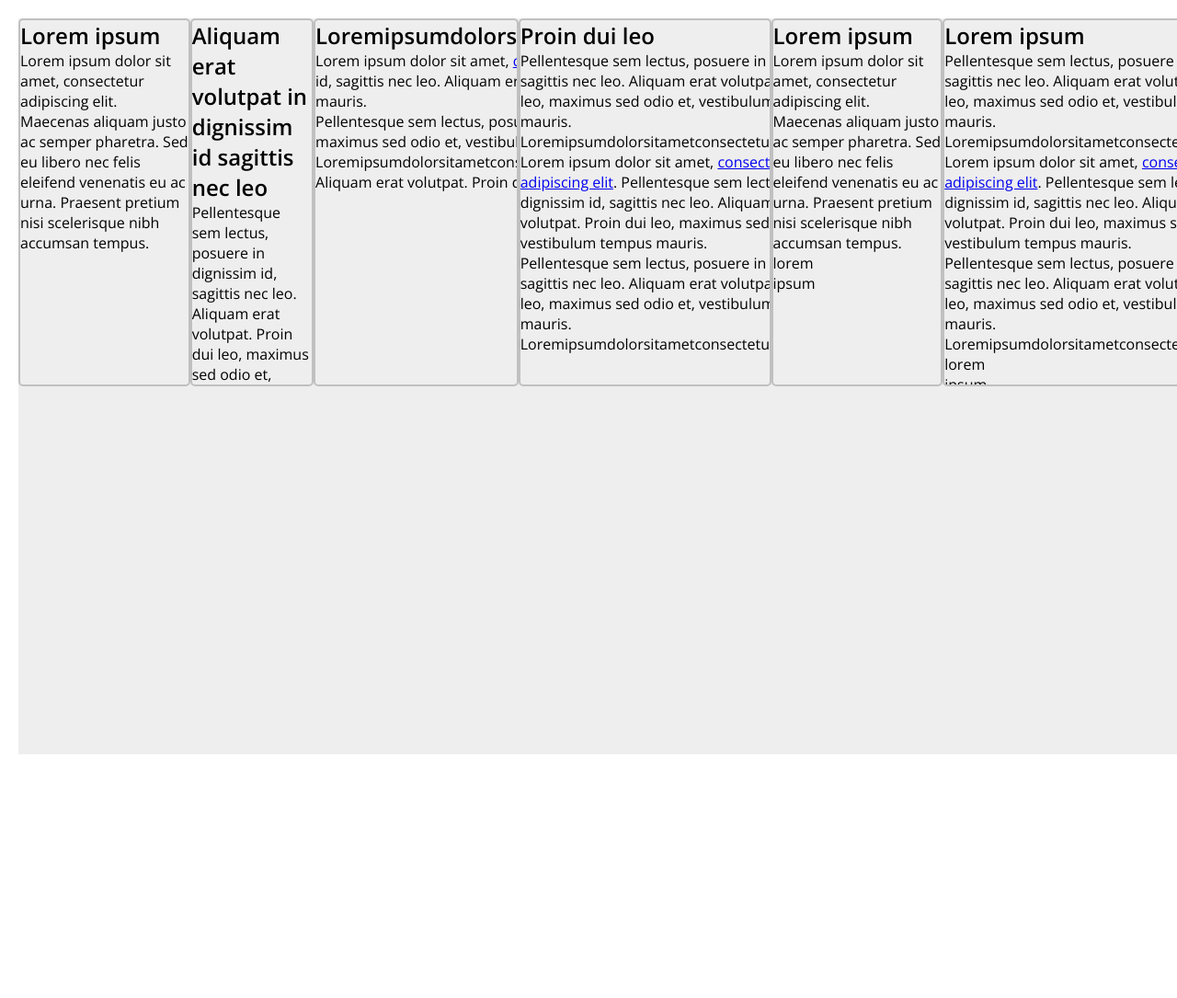
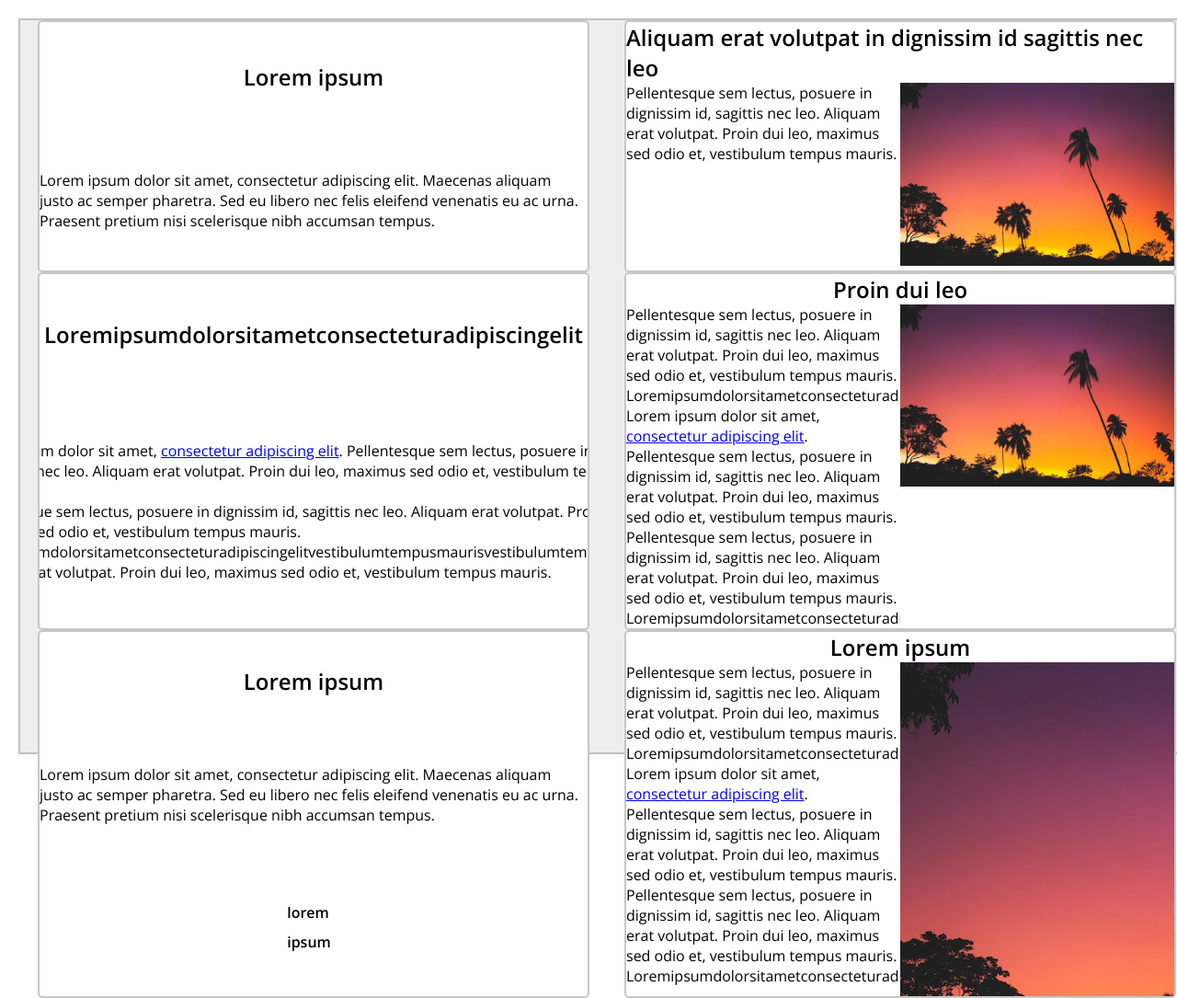
Before and after one commit to ths34/v5, a plain HTML site: page index.html in a window 1280 px wide. Shown: the whole page at 92% size. Before the commit the page ends 840 px from the top, so only its background shows below. Drawn offline with nearby package versions, Linux system fonts and the light colour scheme.

Commit message:
taka tvo

```diff
--- a/index.html
+++ b/index.html
@@ -13,7 +13,7 @@
         <section class="card">
           <h2 class="card__headline">Lorem ipsum</h2>
           <div class="card__content">
-            <div class="text">
+            <div class="card__text">
               <p>Lorem ipsum dolor sit amet, consectetur adipiscing elit. Maecenas aliquam justo ac semper pharetra. Sed eu libero nec felis eleifend venenatis eu ac urna. Praesent pretium nisi scelerisque nibh accumsan tempus.</p>
             </div>
           </div>
@@ -22,7 +22,7 @@
         <section class="card">
           <h2 class="card__headline">Aliquam erat volutpat in dignissim id sagittis nec leo</h2>
           <div class="card__content">
-            <div class="text">
+            <div class="card__text">
               <p>Pellentesque sem lectus, posuere in dignissim id, sagittis nec leo. Aliquam erat volutpat. Proin dui leo, maximus sed odio et, vestibulum tempus mauris.</p>
             </div>
             <div class="card__image">
@@ -34,7 +34,7 @@
         <section class="card">
           <h2 class="card__headline">Loremipsumdolorsitametconsecteturadipiscingelit</h2>
           <div class="card__content">
-            <div class="text">
+            <div class="card__text">
               <p>Lorem ipsum dolor sit amet, <a href="#">consectetur adipiscing elit</a>. Pellentesque sem lectus, posuere in dignissim id, sagittis nec leo. Aliquam erat volutpat. Proin dui leo, maximus sed odio et, vestibulum tempus mauris.</p>
               <p>Pellentesque sem lectus, posuere in dignissim id, sagittis nec leo. Aliquam erat volutpat. Proin dui leo, maximus sed odio et, vestibulum tempus mauris. Loremipsumdolorsitametconsecteturadipiscingelitvestibulumtempusmaurisvestibulumtempusmauris.</p>
               <p>Aliquam erat volutpat. Proin dui leo, maximus sed odio et, vestibulum tempus mauris.</p>
@@ -45,12 +45,12 @@
         <section class="card">
           <h2 class="card__headline">Proin dui leo</h2>
           <div class="card__content">
-            <div class="text">
+            <div class="card__text">
               <p>Pellentesque sem lectus, posuere in dignissim id, sagittis nec leo. Aliquam erat volutpat. Proin dui leo, maximus sed odio et, vestibulum tempus mauris. Loremipsumdolorsitametconsecteturadipiscingelit.</p>
               <p>Lorem ipsum dolor sit amet, <a href="#">consectetur adipiscing elit</a>. Pellentesque sem lectus, posuere in dignissim id, sagittis nec leo. Aliquam erat volutpat. Proin dui leo, maximus sed odio et, vestibulum tempus mauris.</p>
               <p>Pellentesque sem lectus, posuere in dignissim id, sagittis nec leo. Aliquam erat volutpat. Proin dui leo, maximus sed odio et, vestibulum tempus mauris. Loremipsumdolorsitametconsecteturadipiscingelit.</p>
             </div>
-            <div>
+            <div class="card__image">
               <img class="card__img" src="img.jpg">
             </div>
           </div>
@@ -59,37 +59,37 @@
         <section class="card">
           <h2 class="card__headline">Lorem ipsum</h2>
           <div class="card__content">
-            <div class="text">
+            <div class="card__text">
               <p>Lorem ipsum dolor sit amet, consectetur adipiscing elit. Maecenas aliquam justo ac semper pharetra. Sed eu libero nec felis eleifend venenatis eu ac urna. Praesent pretium nisi scelerisque nibh accumsan tempus.</p>
             </div>
           </div>
-          <ul>
-            <li>lorem</li>
-            <li>ipsum</li>
+          <ul class="card__tag">
+            <li class="card__tags">lorem</li>
+            <li class="card__tags">ipsum</li>
           </ul>
         </section>
 
         <section class="card">
           <h2 class="card__headline">Lorem ipsum</h2>
           <div class="card__content">
-            <div class="text">
+            <div class="card__text">
               <p>Pellentesque sem lectus, posuere in dignissim id, sagittis nec leo. Aliquam erat volutpat. Proin dui leo, maximus sed odio et, vestibulum tempus mauris. Loremipsumdolorsitametconsecteturadipiscingelit.</p>
               <p>Lorem ipsum dolor sit amet, <a href="#">consectetur adipiscing elit</a>. Pellentesque sem lectus, posuere in dignissim id, sagittis nec leo. Aliquam erat volutpat. Proin dui leo, maximus sed odio et, vestibulum tempus mauris.</p>
               <p>Pellentesque sem lectus, posuere in dignissim id, sagittis nec leo. Aliquam erat volutpat. Proin dui leo, maximus sed odio et, vestibulum tempus mauris. Loremipsumdolorsitametconsecteturadipiscingelit.</p>
             </div>
-            <div>
-              <img class="card__img" src="img.jpg">
+            <div class="card__image">
+              <img src="img.jpg">
             </div>
           </div>
-          <ul>
-            <li>lorem</li>
-            <li>ipsum</li>
-            <li>dolor</li>
-            <li>foo</li>
-            <li>bar</li>
-            <li>baz</li>
-            <li>lorem-ipsum</li>
-            <li>dolor-sit-amet</li>
+          <ul class="card__tag">
+            <li class="card__tags">lorem</li>
+            <li class="card__tags">ipsum</li>
+            <li class="card__tags">dolor</li>
+            <li class="card__tags">foo</li>
+            <li class="card__tags">bar</li>
+            <li class="card__tags">baz</li>
+            <li class="card__tags">lorem-ipsum</li>
+            <li class="card__tags">dolor-sit-amet</li>
           </ul>
         </section>
 
--- a/styles.css
+++ b/styles.css
@@ -24,10 +24,13 @@ main {
   background: #eee;
   display: flex;
   margin: auto;
-
   height: 100vh;
   width: 100vw;
+  flex-direction: row;
+  border: 2px solid #aaaa;
+  flex-wrap: wrap;
 }
+
 .card {
   max-width: 600px;  /*breyta í em*/
   max-height: 400px; /*breyta í em*/
@@ -36,18 +39,18 @@ main {
   overflow: hidden;
   border-radius: 5px; /* útlit border*/
   flex-direction: column;
- /* display: flex;
+  display: flex;
   justify-content: space-around;
+  background-color: white;
+  align-items: center;
 
-  align-items: center;
-  flex-wrap: wrap;
   width: 75%;
-  border: 1px solid black;*/
+
 }
 
 .card__image {
-  width: 2px; /*vantar aðrar myndir em??*/
-  /* flex: 0 0 50%; setur mynd í 50 % af cardinu grow shrink og basis skipun í shorthand*/
+  width: 20px; /*vantar aðrar myndir em??*/
+  flex: 0 0 50%;
   /* setja padding?*/
 }
 
@@ -55,7 +58,7 @@ main {
   max-width: 100%; /*vantar aðrar myndir*/
 }
 
-ul tags {
+.card__tags {
   margin-top: 10px;
   display: flex;
   flex-wrap: wrap; /*skalar niður kassa eftir skjástærð*/
@@ -63,8 +66,8 @@ ul tags {
   align-items: center;
 }
 
-tag {
-  font-weight: ;
+.card__tag {
+  font-weight: bold;
   margin-right: 10px;
   margin-bottom: 10px;
 }
```
